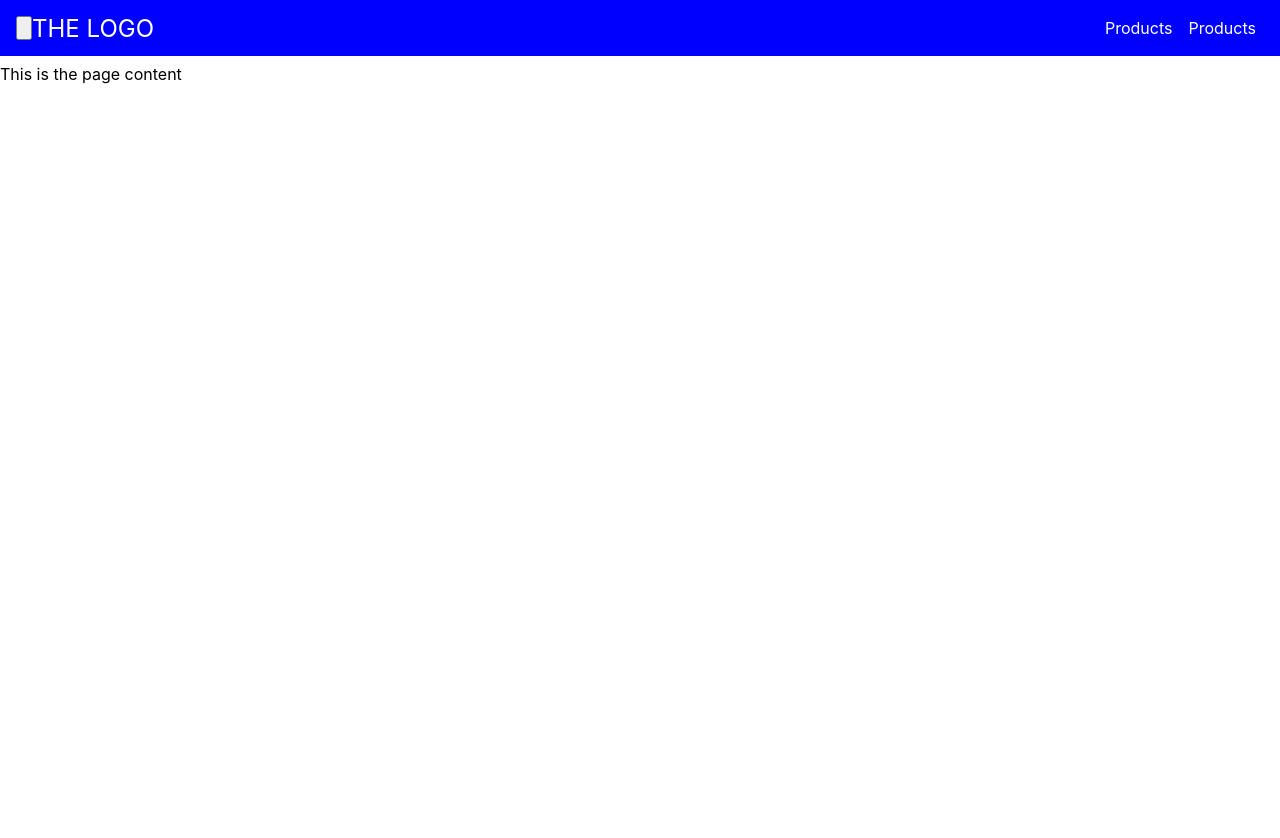
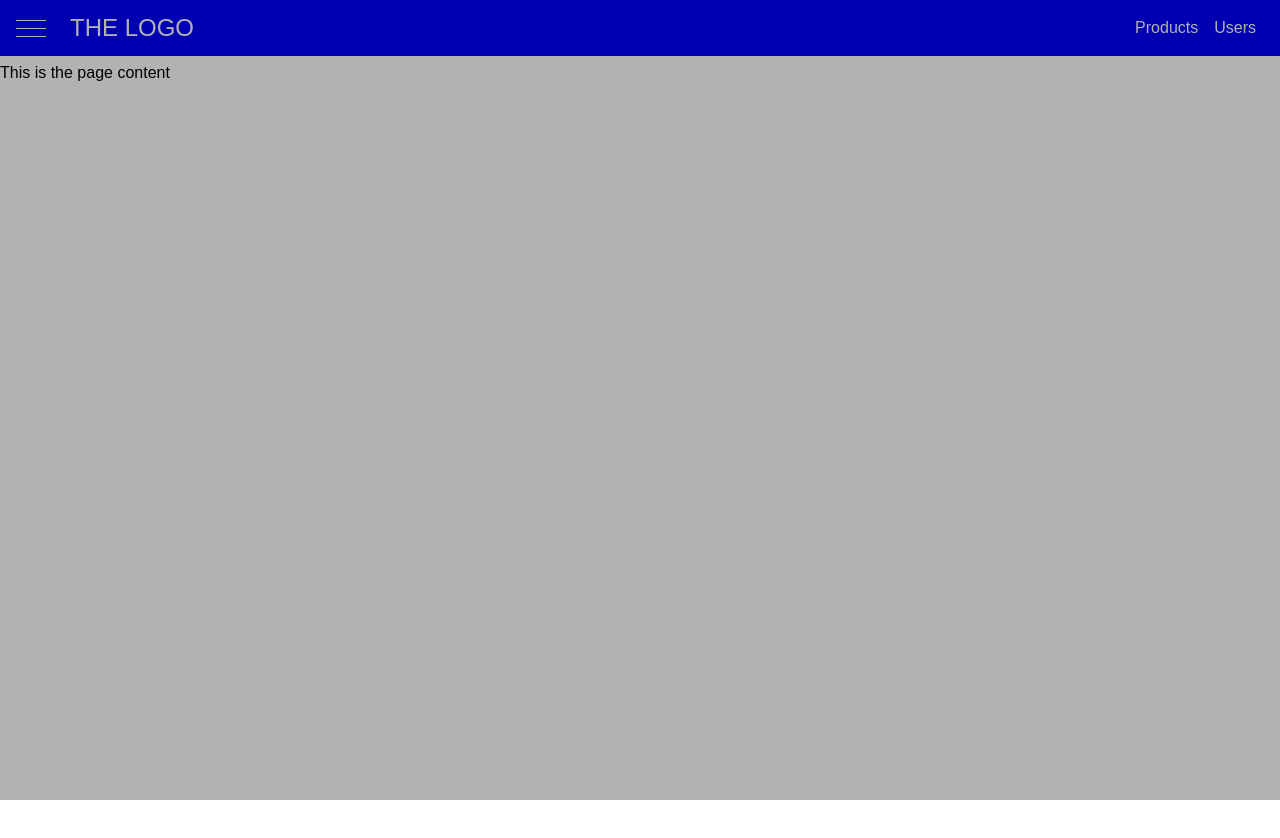
Before and after one commit to phamsarah/sarahcodes, a React (Create React App) app: page / in a window 1280 px wide. Both pictures are taken after a click on the button 24 px from the left and 27 px from the top of the page. Shown: the top 838 px of the page. Before the commit the page ends 800 px from the top, so only its background shows below. Built offline with nearby package versions, Linux system fonts and the light colour scheme.

Commit message:
Almost done with navigation bar

```diff
--- a/src/App.js
+++ b/src/App.js
@@ -1,11 +1,36 @@
 import React, { Component } from 'react';
 import Toolbar from './components/Toolbar/Toolbar';
+import SideDrawer from './components/SideDrawer/SideDrawer';
+import Backdrop from './components/Backdrop/Backdrop'
+
 
 class App extends Component{
+  state = {
+    sideDrawerOpen: false
+  };
+
+  drawerToggleClickHandler = () => {
+    this.setState((prevState) => {
+      return { sideDrawerOpen: !prevState.sideDrawerOpen};
+    });
+  };
+
+
+  backdropClickHandler = () => {
+    this.setState({sideDrawerOpen: false});
+  };
+
   render(){
+    let backdrop;
+
+    if(this.state.sideDrawerOpen){
+      backdrop = <Backdrop click={this.backdropClickHandler}/>
+    }
     return(
-      <div className="App">
-        <Toolbar />
+      <div className={{height: '100%'}}>
+        <Toolbar drawerClickHandler={this.drawerToggleClickHandler}/>
+        <SideDrawer show={this.state.sideDrawerOpen}/>
+        {backdrop}
         <main style={{marginTop: '64px'}}>
         <p> This is the page content</p>
         </main>
--- /dev/null
+++ b/src/components/Backdrop/Backdrop.css
@@ -0,0 +1,9 @@
+.backdrop {
+    position: fixed;
+    width: 100%;
+    height: 100%;
+    top: 0;
+    left: 0;
+    background: rgba(0,0,0,0.3);
+    z-index: 100;
+}
--- /dev/null
+++ b/src/components/Backdrop/Backdrop.js
@@ -0,0 +1,11 @@
+import React from 'react';
+
+import './Backdrop.css';
+
+const backdrop = props => (
+    <div className="backdrop" onClick={props.click}/>
+
+
+);
+
+export default backdrop;
--- a/src/components/SideDrawer/DrawerToggleButton.css
+++ b/src/components/SideDrawer/DrawerToggleButton.css
@@ -1,3 +1,23 @@
 .toggle-button{
+    display: flex;
+    flex-direction: column;
+    justify-content: space-around;
     height: 24px;
+    width: 30px;
+    background: transparent;
+    border: none;
+    cursor: pointer;
+    padding: 0;
+    box-sizing: border-box;
+
 }
+
+.toggle-button:focus{
+    outline: none;
+}
+
+.toggle-button_line {
+    width: 30px;
+    height: 1px;
+    background: white;
+}
--- a/src/components/SideDrawer/DrawerToggleButton.js
+++ b/src/components/SideDrawer/DrawerToggleButton.js
@@ -2,7 +2,7 @@
 import './DrawerToggleButton.css';
 
 const drawerToggleButton = props => (
-    <button className="toggle-button">
+    <button className="toggle-button" onClick={props.click}>
         <div className="toggle-button_line"/>
         <div className="toggle-button_line"/>
         <div className="toggle-button_line"/>
--- /dev/null
+++ b/src/components/SideDrawer/SideDrawer.css
@@ -0,0 +1,46 @@
+.side-drawer{
+    height: 100%;
+    background: white;
+    box-shadow: 1px 0px 7px rgba(0,0,0,0.5);
+    position: fixed;
+    top: 0;
+    left: 0;
+    width: 40%;
+    max-width: 400px;
+    z-index: 200;
+    transform: translateX(-100%);
+    transition: transform 0.3s ease-out
+}
+
+.side-drawer.open {
+    transform: translateX(0);
+}
+
+.side-drawer ul {
+    height: 100%;
+ list-style: none;
+ display: flex;
+ flex-direction: column;
+ justify-content: center;
+}
+
+.side-drawer li {
+    margin: 0.5rem 0;
+}
+
+.side-drawer a {
+    color: brown;
+    text-decoration: none;
+    font-size: 1.2rem;
+}
+
+.side-drawer a:hover,
+.side-drawer a:active{
+    color: orange;
+}
+
+@media (min-width: 769px) {
+    .side-drawer {
+        display: none;
+    }
+}
--- a/src/components/SideDrawer/SideDrawer.js
+++ b/src/components/SideDrawer/SideDrawer.js
@@ -0,0 +1,20 @@
+import React from 'react';
+import './SideDrawer.css';
+
+const sideDrawer = props => {
+    let drawerClasses = ['side-drawer'];
+    if(props.show){
+        drawerClasses ='side-drawer open';
+    }
+
+return(
+   <nav className={drawerClasses}>
+        <ul>
+            <li><a href=" /">Products</a></li>
+            <li><a href=" /">Users</a></li>
+        </ul>
+    </nav>
+   );
+};
+
+export default sideDrawer;
--- a/src/components/Toolbar/Toolbar.css
+++ b/src/components/Toolbar/Toolbar.css
@@ -12,6 +12,10 @@
     height: 100%;
     align-items: center;
     padding: 0 1rem;
+}
+
+.toolbar_logo {
+    margin-left: 1.5rem;
 }
 
 .toolbar_logo a{
--- a/src/components/Toolbar/Toolbar.js
+++ b/src/components/Toolbar/Toolbar.js
@@ -6,15 +6,15 @@
 const toolbar = props => (
     <header className="toolbar">
         <nav className="toolbar_navigation">
-            <div>
-                <DrawerToggleButton />
+            <div className='toolbar_toggle-button'>
+                <DrawerToggleButton click={props.drawerClickHandler}/>
             </div>
             <div className="toolbar_logo"><a href="/"> THE LOGO</a></div>
             <div className="spacer"></div>
             <div className="toolbar_navigation-items">
                 <ul>
                     <li><a href="/">Products</a></li>
-                    <li><a href="/">Products</a></li>
+                    <li><a href="/">Users</a></li>
                 </ul>
             </div>
         </nav>
--- a/src/index.css
+++ b/src/index.css
@@ -1,13 +1,10 @@
+html {
+  height: 100%;
+}
+
 body {
   margin: 0;
-  font-family: -apple-system, BlinkMacSystemFont, 'Segoe UI', 'Roboto', 'Oxygen',
-    'Ubuntu', 'Cantarell', 'Fira Sans', 'Droid Sans', 'Helvetica Neue',
-    sans-serif;
-  -webkit-font-smoothing: antialiased;
-  -moz-osx-font-smoothing: grayscale;
+  padding: 0;
+  font-family: sans-serif;
+  height: 100%;
 }
-
-code {
-  font-family: source-code-pro, Menlo, Monaco, Consolas, 'Courier New',
-    monospace;
-}
```
